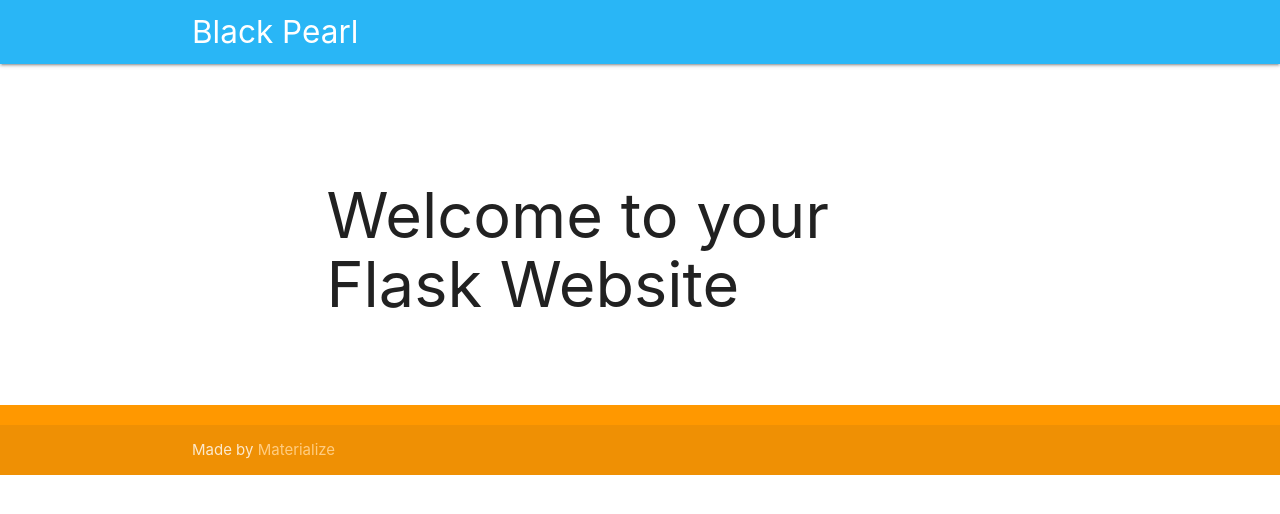
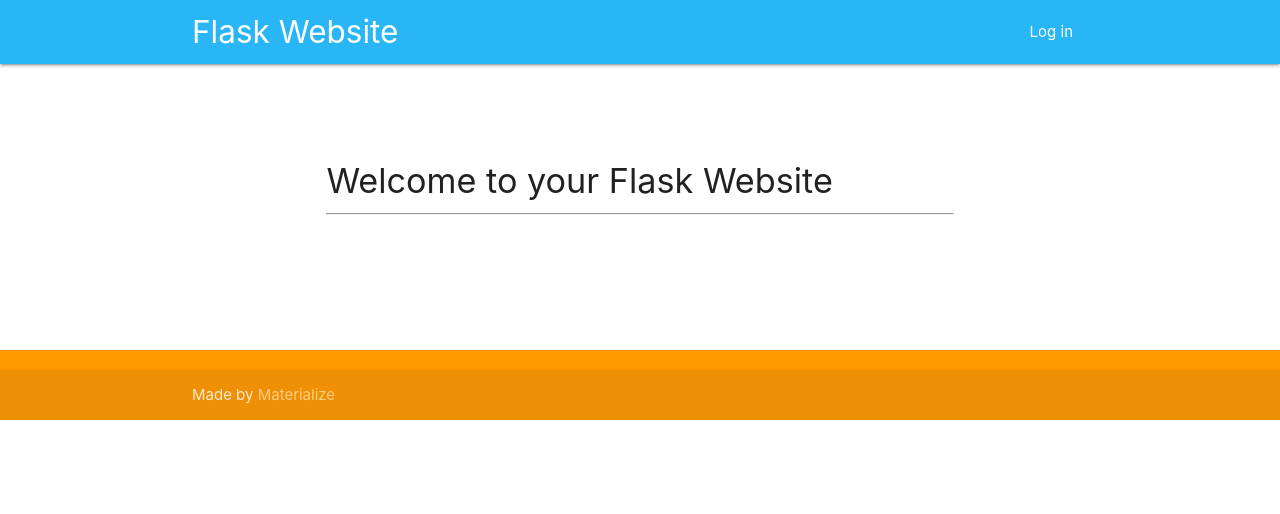
Before and after one commit to jonelr/flask_template, a Flask app: page / in a window 1280 px wide. Shown: the top 514 px of the page. Run offline with Flask 3, Linux system fonts and the light colour scheme; some libraries are stand-ins or nearby versions.

Commit message:
Updated templates

```diff
--- a/myapp/site/templates/site/index.html
+++ b/myapp/site/templates/site/index.html
@@ -4,6 +4,10 @@
 
 {% block body %}
 <div class="container">
-    <h1>Welcome to your Flask Website</h1>
+    <h4>Welcome to your Flask Website</h4>
+</div>
+<div class="container">
+    <hr />
+    <br><br><br>
 </div>
 {% endblock %}
--- a/myapp/templates/base.html
+++ b/myapp/templates/base.html
@@ -20,21 +20,32 @@
 <body>
     <nav class="light-blue lighten-1" role="navigation">
         <div class="nav-wrapper container"><a id="logo-container" href="{{ url_for('site_bp.home') }}"
-                class="brand-logo">Black
-                Pearl</a>
+                class="brand-logo">Flask Website</a>
             <ul class="right hide-on-med-and-down">
                 {% if current_user.is_authenticated %}
                 <li>
                     <a href="{{ url_for('auth_bp.logout') }}">Log out</a>
                 </li>
+                {% else: %}
+                <li>
+                    <a href="{{ url_for('auth_bp.login') }}">Log in</a>
+                </li>
                 {% endif %}
-
             </ul>
 
             <ul id="nav-mobile" class="sidenav">
                 <li><a href="{{ url_for('site_bp.home') }}">Home</a></li>
                 <li><a href="#">About</a></li>
                 <li><a href="#">Resources</a></li>
+                {% if current_user.is_authenticated %}
+                <li>
+                    <a href="{{ url_for('auth_bp.logout') }}">Log out</a>
+                </li>
+                {% else: %}
+                <li>
+                    <a href="{{ url_for('auth_bp.login') }}">Log in</a>
+                </li>
+                {% endif %}
             </ul>
             <a href="#" data-target="nav-mobile" class="sidenav-trigger"><i class="material-icons">menu</i></a>
         </div>
```
